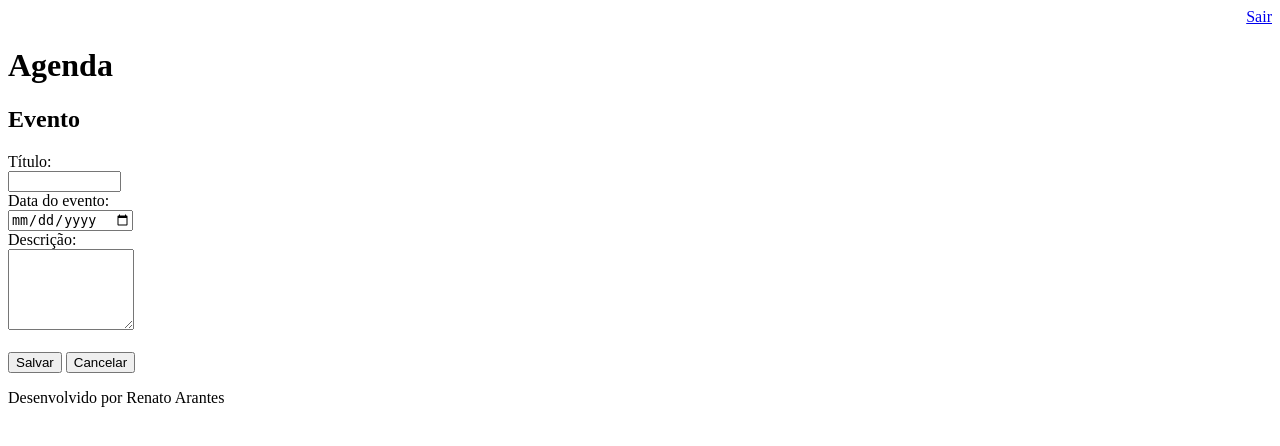
After one commit to arantes-renato/agenda-Dio, a Django app: page /agenda/evento/ in a window 1280 px wide. The commit adds this page. Shown: the top 446 px of the page. Run offline with Django 4.2, Linux system fonts and the light colour scheme; a user stored in the database is signed in.

Commit message:
Incluido template para inserção de evento e incluido gitignore

```diff
--- a/agenda/urls.py
+++ b/agenda/urls.py
@@ -5,6 +5,8 @@ from django.views.generic import RedirectView
 urlpatterns = [
     path('admin/', admin.site.urls),
     path('agenda/', views.lista_eventos),
+    path('agenda/evento/', views.evento),
+    path('agenda/evento/submit', views.submit_evento),
     path('', RedirectView.as_view(url='/agenda/')),
     path('login/', views.login_user),
     path('login/submit', views.submit_login),
--- a/core/views.py
+++ b/core/views.py
@@ -32,3 +32,20 @@ def lista_eventos(request):
     evento = Evento.objects.filter(usuário=usuário)
     dados = {'eventos': evento}
     return render(request, 'agenda.html', dados)
+
+@login_required(login_url='/login/')
+def evento(request):
+    return render(request,'evento.html')
+
+@login_required(login_url='/login/')
+def submit_evento(request):
+    if request.POST:
+        título = request.POST.get('título')
+        data_evento = request.POST.get('data_evento')
+        descrição = request.POST.get('descrição')
+        usuário = request.user
+        Evento.objects.create(título=título,
+                              data_evento=data_evento,
+                              descrição=descrição,
+                              usuário=usuário)
+    return redirect('/')
--- a/templates/agenda.html
+++ b/templates/agenda.html
@@ -1,6 +1,9 @@
 {% extends "model-page.html" %}
 {% block content %}
     <h2>Agendamentos</h2>
+    <a href="evento/">
+        <button type="button">Novo Evento</button>
+    </a>
     <ul>
         {% for evento in eventos %}
             <li>{{ evento.título }} - {{ evento.get_data_evento }}</li>
--- /dev/null
+++ b/templates/evento.html
@@ -0,0 +1,26 @@
+{% extends "model-page.html" %}
+
+{% block content %}
+
+<h2>Evento</h2>
+<form action="submit" method="POST">{% csrf_token %}
+    <label>Título:</label>
+    <br>
+    <input type="text" name="título" size="11">
+    <br>
+    <label>Data do evento:</label>
+    <br>
+    <input type="date" name="data_evento">
+    <br>
+    <label>Descrição:</label>
+    <br>
+    <textarea name="descrição" rows="5" cols="13"></textarea>
+    <br><br>
+    <button type="submit">Salvar</button>
+    <a href="/">
+        <button type="button">Cancelar</button>
+    </a>
+</form>
+
+
+{% endblock %}
```
Also changed, not shown: db.sqlite3, 1 other file.
